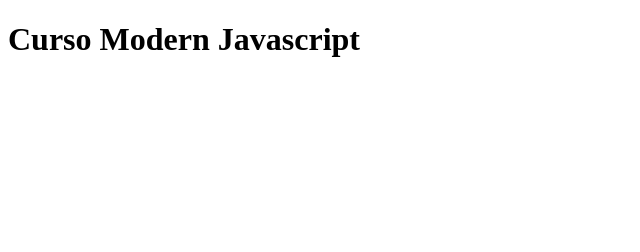
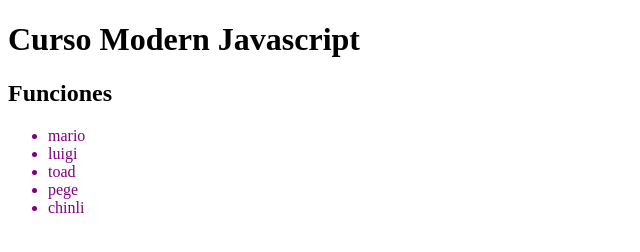
Before and after one commit to n8gx2/CursoJavaScript, a plain HTML site: page index.html in a window 1280 px wide. Shown: the whole page, without its empty margins (0-640 px from the left). Drawn offline with Linux system fonts and the light colour scheme.

Commit message:
Envio de <li>

```diff
--- a/index.html
+++ b/index.html
@@ -7,6 +7,9 @@
 </head>
 <body>
     <h1>Curso Modern Javascript</h1>
-    <script src="js/sandbox.js"> </script>
+    <h2>Funciones</h2>
+    <ul class="people">
+    </ul>
+    <script src="js/sandbox2.js"> </script>
 </body>
 </html>
--- /dev/null
+++ b/js/sandbox2.js
@@ -0,0 +1,110 @@
+// function declaration
+// function greet(){
+//     console.log('hello there');
+// }
+
+// function expression
+// const speak = function(name){
+//     console.log(`ggod day ${name}`);
+// };
+
+// const speak = function(name ='luigi', time ='night'){
+//     console.log(`good ${time} ${name}`);
+// };
+
+// // greet();
+// speak('octavio', 'day');
+
+
+// regular function
+// const calcArea = function( radius){
+//     return 3.14 * radius**2;
+// }
+
+// const calcArea = (radius)=>{
+//     return 3.14 * radius**2;
+// }
+
+// const area = calcArea(5);
+// console.log('area ist: ', area);
+
+
+// practis arrow function
+// const greet = function(){
+//     return 'helo, world';
+// };
+
+// const greet = () => 'hello, world';
+
+// const result = greet();
+// console.log(result);
+
+
+// const bill = function (products, tax) {
+//     let total = 0;
+//     for (let i = 0; i < products.length; i++) {
+//         total += products[i] + products[i] * tax;
+//     }
+//     return total;
+// }
+
+// const bill = (products, tax)=> {
+//     let total = 0;
+//     for (let i = 0; i < products.length; i++) {
+//         total += products[i] + products[i] * tax;
+//     }
+//     return total;
+// }
+// console.log(bill([10,15,30],0.2));
+
+
+// const name ='octavio';
+
+// //functions
+
+// const greet = ()=> 'hello';
+
+// let resultOne = greet();
+// console.log(resultOne);
+
+// let resultTwo = name.toUpperCase() ;
+// console.log(resultTwo);
+
+
+// const myfunc = (callbackFunc)=>{
+//     // do something
+//     let value =50;
+//     callbackFunc(value);
+// };
+
+// myfunc(function(value){
+//     console.log(value);
+// });
+
+
+// let people=['mario','luigi','toad','pege','chinli'];
+
+// // people.forEach(function(person){
+// //     console.log(person);
+// // });
+
+// // people.forEach(person, index => {
+// //     console.log(index, person);
+// // });
+
+// const logPerson = (person, index)=>{
+//     console.log(`${index} - hello ${person}`);
+// };
+
+// people.forEach(logPerson);
+
+// get a reference to the 'ul'
+const ul = document.querySelector('.people');
+let people=['mario','luigi','toad','pege','chinli'];
+let html =``;
+people.forEach(function(person){
+    // create plantille html
+    html += `<li style="color: purple">${person}</li>`;
+});
+console.log(html);
+ul.innerHTML = html;
```
